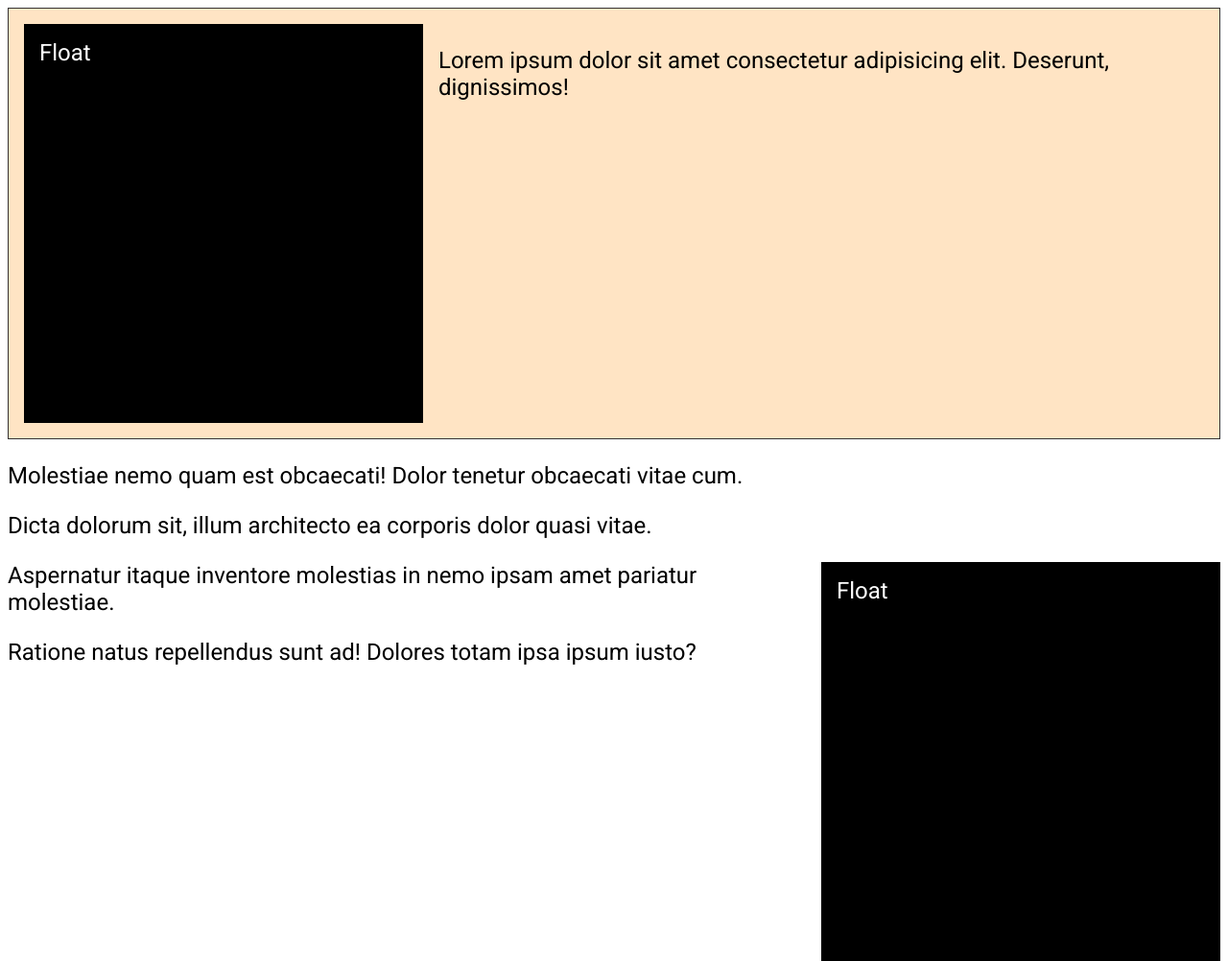
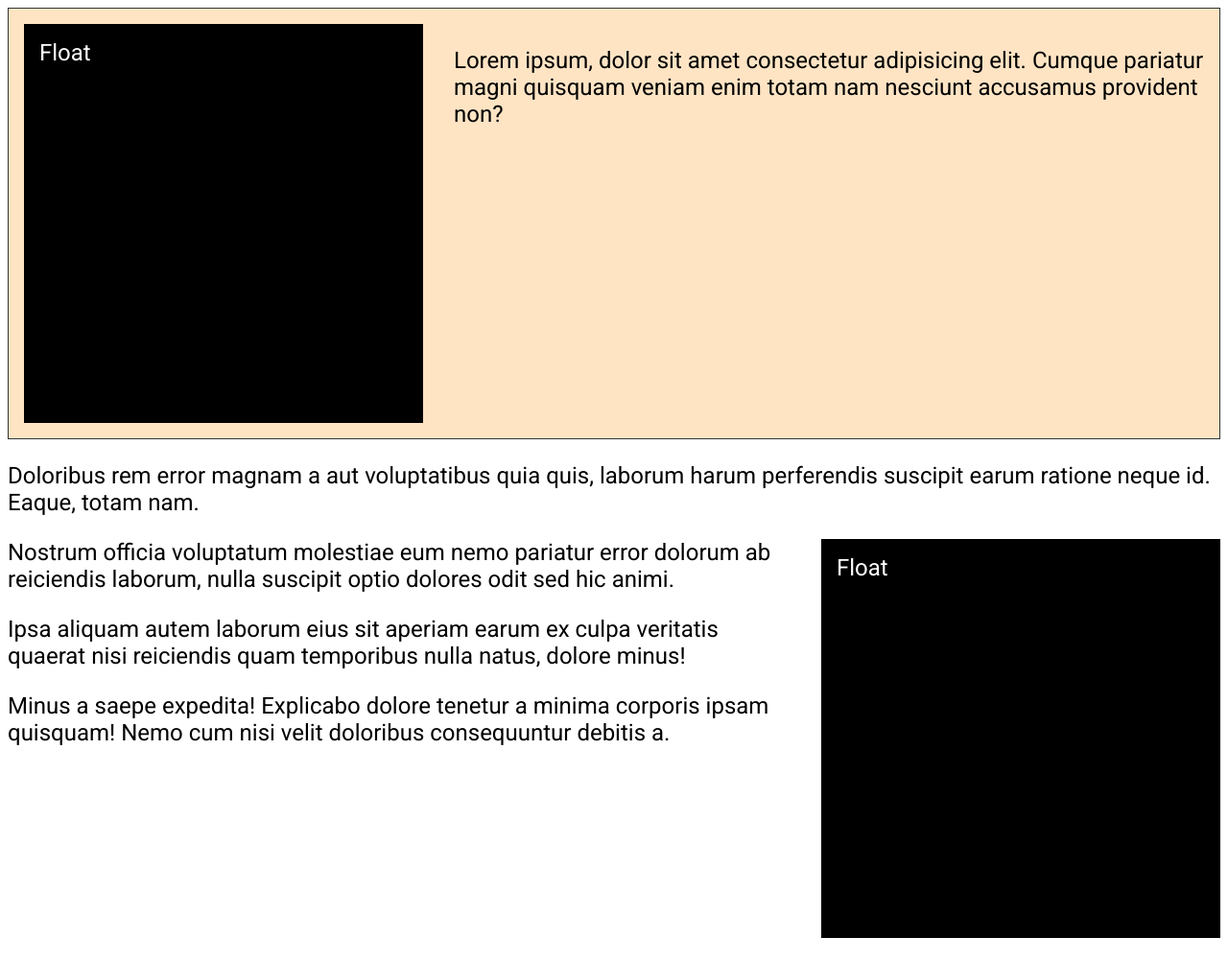
Before and after one commit to edulange/css-with-dave, a plain HTML site: page 11_lesson_starter/index.html in a window 1280 px wide. Shown: the whole page at 96% size. After the commit the page ends 978 px from the top, so only its background shows below. Drawn offline with Linux system fonts and the light colour scheme.

Commit message:
bora y bora

```diff
--- a/11_lesson_starter/css/style.css
+++ b/11_lesson_starter/css/style.css
@@ -1,35 +1,35 @@
-@import url("https://fonts.googleapis.com/css2?family=Roboto&display=swap");
+@import url('https://fonts.googleapis.com/css2?family=Roboto&display=swap');
 
 body {
-  font-size: 1.5rem;
-  font-family: "Roboto", sans-serif;
+	font-size: 1.5rem;
+	font-family: 'Roboto', sans-serif;
 }
 
 .block {
-  width: 30vw;
-  height: 30vw;
-  background-color: #000;
+	width: 30vw;
+	height: 30vw;
+  background-color: black;
   color: #fff;
   padding: 1rem;
 }
 
 .left {
   float: left;
-  margin-right: 1rem;
+  margin-right: 2rem;
 }
+
 .right {
   float: right;
-  margin-left: 1rem;
+  margin-left: 2rem;
 }
 
 .clear {
-  clear: left;
+  clear: both;
 }
 
 section {
   background-color: bisque;
   border: 1px solid #333;
   padding: 1rem;
-  /* overflow: auto; */
   display: flow-root;
 }
--- a/11_lesson_starter/index.html
+++ b/11_lesson_starter/index.html
@@ -11,12 +11,28 @@
 	<body>
 		<section>
 			<div class="block left">Float</div>
-			<p>Lorem ipsum dolor sit amet consectetur adipisicing elit. Deserunt, dignissimos!</p>
+			<p>
+				Lorem ipsum, dolor sit amet consectetur adipisicing elit. Cumque pariatur magni quisquam
+				veniam enim totam nam nesciunt accusamus provident non?
+			</p>
 		</section>
-		<p>Molestiae nemo quam est obcaecati! Dolor tenetur obcaecati vitae cum.</p>
-		<p>Dicta dolorum sit, illum architecto ea corporis dolor quasi vitae.</p>
+			<div class="clear"></div>
+		<p>
+			Doloribus rem error magnam a aut voluptatibus quia quis, laborum harum perferendis suscipit earum
+			ratione neque id. Eaque, totam nam.
+		</p>
 		<div class="block right">Float</div>
-		<p>Aspernatur itaque inventore molestias in nemo ipsam amet pariatur molestiae.</p>
-		<p>Ratione natus repellendus sunt ad! Dolores totam ipsa ipsum iusto?</p>
+		<p>
+			Nostrum officia voluptatum molestiae eum nemo pariatur error dolorum ab reiciendis laborum, nulla
+			suscipit optio dolores odit sed hic animi.
+		</p>
+		<p>
+			Ipsa aliquam autem laborum eius sit aperiam earum ex culpa veritatis quaerat nisi reiciendis quam
+			temporibus nulla natus, dolore minus!
+		</p>
+		<p>
+			Minus a saepe expedita! Explicabo dolore tenetur a minima corporis ipsam quisquam! Nemo cum nisi
+			velit doloribus consequuntur debitis a.
+		</p>
 	</body>
 </html>
```
